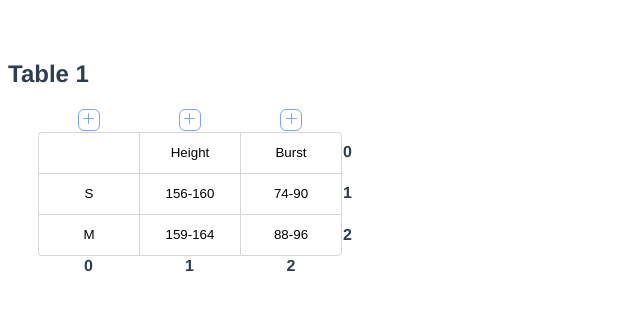
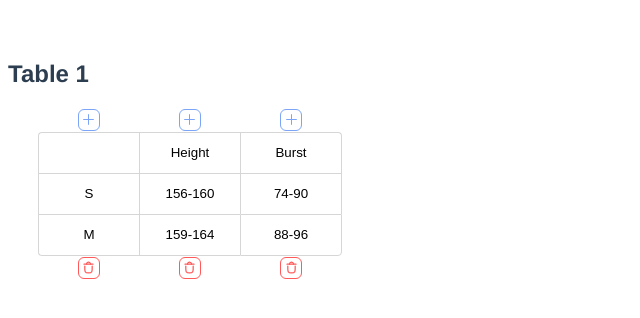
Before and after one commit to getlabl/vue-tabl, a Vue app: page / in a window 1280 px wide. Shown: the top 318 px of the page, without its empty margins (0-640 px from the left). Built offline with nearby package versions, Linux system fonts and the light colour scheme.

Commit message:
[add] row deleting

```diff
--- a/src/components/MyTable.vue
+++ b/src/components/MyTable.vue
@@ -18,12 +18,13 @@
         @cell-hover="onCellHover"
         @cell-unhover="onCellUnhover"
         @row-add="onRowAdd"
+        @row-remove="onRowRemove"
       />
     </tbody>
     <thead>
       <th></th>
       <th v-for="(_, columnIndex) in columnRange" :key="columnIndex">
-        {{ columnIndex }}
+        <MyTableRemoveButton></MyTableRemoveButton>
       </th>
     </thead>
   </table>
@@ -35,12 +36,14 @@ import TableDataManager from '../data/TableDataManager'
 import range from '../util/range'
 import MyTableRow from './MyTableRow.vue'
 import MyTableAddButton from './MyTableAddButton.vue'
+import MyTableRemoveButton from './MyTableRemoveButton.vue'
 
 export default defineComponent({
   name: 'MyTable',
   components: {
     MyTableRow,
     MyTableAddButton,
+    MyTableRemoveButton,
   },
   props: {
     data: {
@@ -74,6 +77,8 @@ export default defineComponent({
 
     const onRowAdd = (index: number) => dataManager.value.createRow(index)
 
+    const onRowRemove = (index: number) => dataManager.value.removeRow(index)
+
     return {
       onCellInput,
       rowRange,
@@ -84,6 +89,7 @@ export default defineComponent({
       highlightedRow,
       highlightedColumn,
       onRowAdd,
+      onRowRemove,
     }
   },
 })
--- a/src/components/MyTableAddButton.vue
+++ b/src/components/MyTableAddButton.vue
@@ -32,6 +32,10 @@ $radius: var(--my-table-button-radius, var(--my-table-button-radius-default));
   border-radius: $radius;
   cursor: pointer;
 
+  display: inline-flex;
+  align-items: center;
+  justify-content: center;
+
   transition: background-color 0.2s, fill 0.2s;
 
   &:hover {
--- /dev/null
+++ b/src/components/MyTableRemoveButton.vue
@@ -0,0 +1,61 @@
+<template>
+  <button class="my-table-remove-button">
+    <svg
+      class="my-table-remove-button__icon"
+      width="11"
+      height="13"
+      viewBox="0 0 11 13"
+      fill="none"
+      xmlns="http://www.w3.org/2000/svg"
+    >
+      <path
+        d="M9.17736 5.07031C9.17736 9.84258 9.8206 11.9997 5.49415 11.9997C1.16716 11.9997 1.82367 9.84258 1.82367 5.07031"
+        stroke-width="1.25"
+        stroke-linecap="round"
+        stroke-linejoin="round"
+      />
+      <path d="M10 3.24237H1" stroke-width="1.25" stroke-linecap="round" stroke-linejoin="round" />
+      <path
+        d="M7.40873 3.24104C7.40873 3.24104 7.70328 1 5.49972 1C3.29669 1 3.59124 3.24104 3.59124 3.24104"
+        stroke-width="1.25"
+        stroke-linecap="round"
+        stroke-linejoin="round"
+      />
+    </svg>
+  </button>
+</template>
+
+<style lang="scss" scoped>
+$danger-color: var(--my-table-danger-color, var(--my-table-danger-color-default));
+$contrast-color: var(--my-table-contrast-color, var(--my-table-contrast-color-default));
+$radius: var(--my-table-button-radius, var(--my-table-button-radius-default));
+
+.my-table-remove-button {
+  width: 22px;
+  height: 22px;
+  box-sizing: border-box;
+  padding: 0;
+  border: 1px solid $danger-color;
+  background-color: $contrast-color;
+  border-radius: $radius;
+  cursor: pointer;
+
+  display: inline-flex;
+  align-items: center;
+  justify-content: center;
+
+  transition: background-color 0.2s, fill 0.2s;
+
+  &:hover {
+    background-color: $danger-color;
+
+    .my-table-remove-button__icon {
+      stroke: $contrast-color;
+    }
+  }
+}
+
+.my-table-remove-button__icon {
+  stroke: $danger-color;
+}
+</style>
--- a/src/components/MyTableRow.vue
+++ b/src/components/MyTableRow.vue
@@ -13,6 +13,7 @@
           'my-table-row__input',
           {
             'my-table-row__input--line-highlighted': rowIndex === highlightedRow || columnIndex === highlightedColumn,
+            'my-table-row__input--remove-highlighted': isRemoveHovered,
           },
         ]"
         type="text"
@@ -23,20 +24,26 @@
         @mouseleave="onCellUnhover(rowIndex, columnIndex)"
       />
     </td>
-    <th>
-      {{ rowIndex }}
+    <th class="my-table-row__remove-cell" @mouseenter="onRemoveHover" @mouseleave="onRemoveUnhover">
+      <MyTableRemoveButton
+        class="my-table-row__remove-button"
+        v-if="highlightedRow === rowIndex"
+        @click="onRemoveRowClick"
+      ></MyTableRemoveButton>
     </th>
   </tr>
 </template>
 
 <script lang="ts">
-import { defineComponent, PropType } from 'vue'
+import { defineComponent, ref, PropType } from 'vue'
 import MyTableAddButton from './MyTableAddButton.vue'
+import MyTableRemoveButton from './MyTableRemoveButton.vue'
 
 export default defineComponent({
   name: 'MyTableRow',
   components: {
     MyTableAddButton,
+    MyTableRemoveButton,
   },
   props: {
     rowIndex: {
@@ -65,7 +72,29 @@ export default defineComponent({
 
     const onAddRowClick = () => emit('row-add', props.rowIndex)
 
-    return { onInput, onCellHover, onCellUnhover, onAddRowClick }
+    const isRemoveHovered = ref(false)
+    const onRemoveHover = function() {
+      onCellHover(props.rowIndex, -1)
+      isRemoveHovered.value = true
+    }
+
+    const onRemoveUnhover = function() {
+      onCellUnhover(props.rowIndex, -1)
+      isRemoveHovered.value = false
+    }
+
+    const onRemoveRowClick = () => emit('row-remove', props.rowIndex)
+
+    return {
+      onInput,
+      onCellHover,
+      onCellUnhover,
+      onAddRowClick,
+      isRemoveHovered,
+      onRemoveHover,
+      onRemoveUnhover,
+      onRemoveRowClick,
+    }
   },
 })
 </script>
@@ -117,6 +146,10 @@ export default defineComponent({
   background-color: var(--my-table-line-hover-color, var(--my-table-line-hover-color-default));
 }
 
+.my-table-row__input--remove-highlighted {
+  background-color: var(--my-table-remove-hover-color, var(--my-table-remove-hover-color-default));
+}
+
 .my-table-row__cell {
   border-top: 1px solid var(--my-table-border-color, var(--my-table-border-color-default));
   border-left: 1px solid var(--my-table-border-color, var(--my-table-border-color-default));
@@ -127,7 +160,8 @@ export default defineComponent({
   }
 }
 
-.my-table-row__add-cell {
+.my-table-row__add-cell,
+.my-table-row__remove-cell {
   padding: 0;
   width: 30px;
 }
@@ -135,4 +169,8 @@ export default defineComponent({
 .my-table-row__add-button {
   margin-right: 8px;
 }
+
+.my-table-row__remove-button {
+  margin-left: 8px;
+}
 </style>
--- a/src/variables.css
+++ b/src/variables.css
@@ -4,6 +4,8 @@
   --my-table-border-color-default: #d6d6d6;
   --my-table-line-hover-color-default: #f7f8fd;
   --my-table-cell-hover-color-default: #f3f5fc;
+  --my-table-remove-hover-color-default: #ffeded;
   --my-table-accent-color-default: #7ca5f7;
+  --my-table-danger-color-default: #ff5959;
   --my-table-contrast-color-default: white;
 }
```
